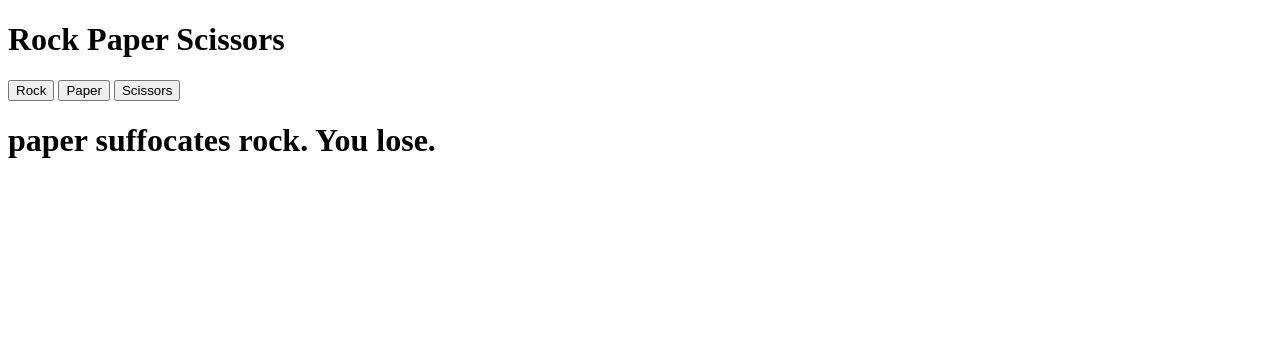
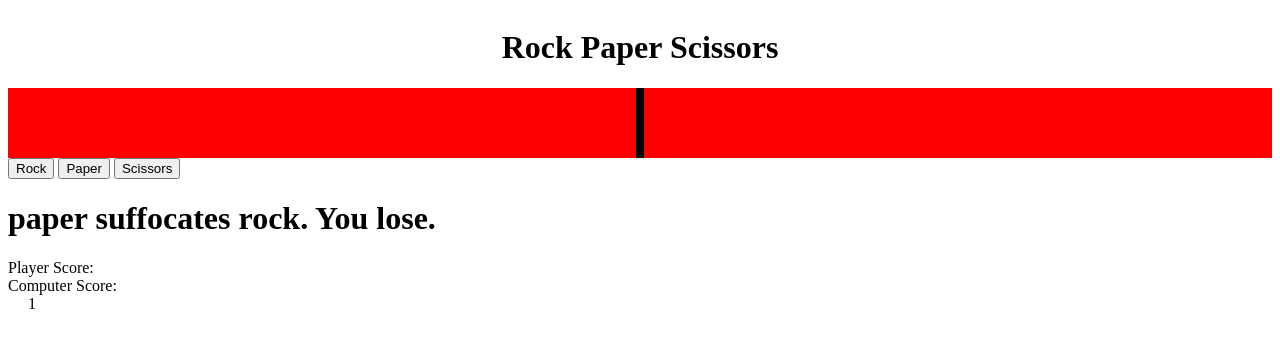
Before and after one commit to rfdoom/rps-type-game, a plain HTML site: page index.html in a window 1280 px wide. Both pictures are taken after a click on the button "Rock". Drawn offline with Linux system fonts and the light colour scheme.

Commit message:
have counter. messed around with the game history chart and got it working. need to figure out how to design it all now.

```diff
--- a/index.html
+++ b/index.html
@@ -3,10 +3,17 @@
 <head>
   <meta charset="UTF-8">
   <meta name="viewport" content="width=device-width, initial-scale=1.0">
-  <title>Jaquise</title>
+  <link rel="stylesheet" type="text/css" rel="noopener" target="_blank" href="styles.css">
+  <title>RPS Game</title>
 </head>
 <body>
-  <h1>Rock Paper Scissors</h1>
+  <div id="banner">
+    <h1>Rock Paper Scissors</h1>
+  </div>
+
+  <div id="scoreboard">
+    <div id="player-score"></div>
+  </div>
 
   <div>
     <button id="rock">Rock</button>
@@ -17,6 +24,17 @@
   <div>
     <h1 id="results"></h1>
   </div>
+
+  <div class="score-card">
+    Player Score:
+    <div  class="scores"></div>
+  </div>
+  <div>
+    Computer Score:
+    <div id="computer-score" class="scores"></div>
+  </div>
+
+  <ul id="history-list"></ul>
   <script src="main.js"></script>
 </body>
 </html>
--- a/main.js
+++ b/main.js
@@ -1,15 +1,22 @@
 let playerChoice;
 let computerChoice;
+let playerScore = 0;
+let computerScore = 0;
 
 const rock = document.getElementById('rock');
 const paper = document.getElementById('paper');
 const scissors = document.getElementById('scissors');
+const showPlayerScore = document.getElementById('player-score')
+const showComputerScore = document.getElementById('computer-score')
 
 const options = {
   rock: {losesTo: 'paper', winsTo: 'scissors', message: 'rock crushes scissors'},
   paper: {losesTo: 'scissors', winsTo: 'rock', message: 'paper suffocates rock'},
-  scissors: {losesTo: 'rock', winsTo: 'paper', message: 'scissors shred paper'}
+  scissors: {losesTo: 'rock', winsTo: 'paper', message: 'scissors shred paper'},
+  outcomes: ['Win', 'Lose', 'Tie']
 };
+
+let history = [];
 
 const whichOne = (e) => {
   // to get the keys from the objects dictionary into an array [rock, paper, scissors]
@@ -29,10 +36,20 @@ const getRandomInt = () => {
 }
 
 const getWinner = (playerChoice, computerChoice) => {
-  const result =
-    options[playerChoice].winsTo === computerChoice ? `${options[playerChoice].message}. You win!`
-    : options[playerChoice] === options[computerChoice] ? 'This is a draw.'
-    : `${options[computerChoice].message}. You lose.`;
+  const win = options.outcomes[0]
+  const lose = options.outcomes[1]
+  const tie = options.outcomes[2]
+  // compares the computer choice to the players choice to determine the winner
+  // sets the message that will be displayed in the html
+  // adds the results of the game round to an array of the history of the game session
+  let result;
+    options[playerChoice].winsTo === computerChoice ? (result = `${options[playerChoice].message}. You win!`, history.push([playerChoice, computerChoice, win]), playerScore++)
+    : options[playerChoice] === options[computerChoice] ? (result = 'This is a tie.', history.push([playerChoice, computerChoice, tie]))
+    : (result = `${options[computerChoice].message}. You lose.`, history.push([playerChoice, computerChoice, lose]), computerScore++);
+  console.log('player ', playerScore, 'cpu ', computerScore);
+  //gameHistory();
+  showComputerScore.innerText = computerScore;
+  showPlayerScore.innerText = playerScore;
   return document.getElementById('results').innerText = result;
 }
 
@@ -44,3 +61,26 @@ const computerTurn = () => {
   computerChoice = Object.keys(options)[getRandomInt()];
   getWinner(playerChoice, computerChoice);
 }
+
+// const gameHistory = () => {
+//   for (let i = 0; i < history.length; i++) {
+//     // creates one major sub array
+//     const subArr = document.createElement('div');
+//     subArr.classList.add('history-element');
+//     for (let j = 0; j < history[i].length; j++) {
+//       const elementDiv = document.createElement('div');
+//       // gives each new element div the class named 'history-element'
+//       elementDiv.classList.add('history-elements');
+//       // creates a new div for each element inside the innermost array in the history array
+//       elementDiv.textContent = history[i][j];
+//       // adds each new array to the end of the major sub array, like an array of arrays
+//       subArr.appendChild(elementDiv);
+//     }
+//     document.getElementById('history-list').appendChild(subArr);
+//   }
+// }
+
+// const gameHistory = () => {
+//   const historyList = document.getElementById('history-list');
+//   historyList.innerHTML = history.map(i => i.map(x => `<li>${x}</li>`)).join('');
+// }
--- /dev/null
+++ b/styles.css
@@ -0,0 +1,49 @@
+.history-element {
+  display: flex;
+  justify-content: right;
+  align-content: center;
+  padding-right: 50px;
+}
+
+.history-elements {
+  padding-right: 50px;
+}
+
+ul {
+  list-style: none;
+}
+
+.score-card {
+  display: flex;
+}
+
+.scores {
+  padding-left: 20px;
+}
+
+#banner {
+  top: 0;
+  left: 0;
+  right: 0;
+  bottom: 0;
+  width: 100%;
+  height: 80px;
+  display: flex;
+  justify-content: center;
+}
+#scoreboard {
+  top: 0;
+  left: 0;
+  right: 0;
+  bottom: 0;
+  width: 100%;
+  height: 70px;
+  display: flex;
+  justify-content: center;
+  background-color: red;
+}
+
+#player-score {
+  background-color: black;
+  height: 100%;
+}
```
